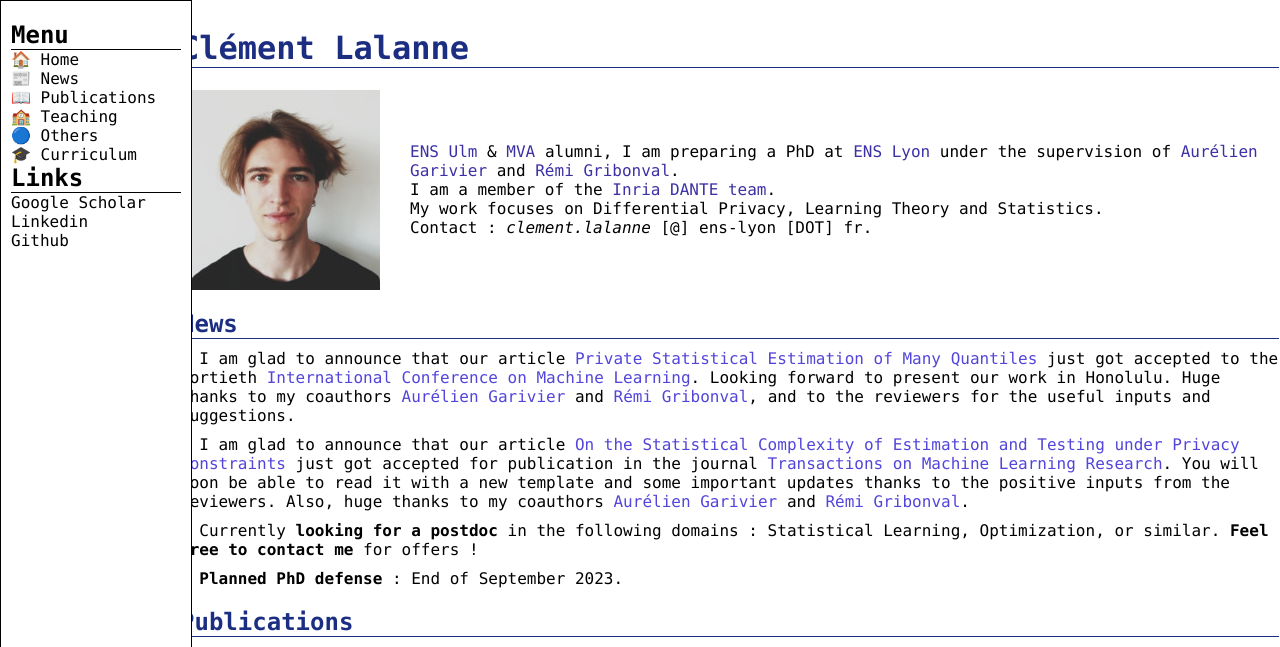
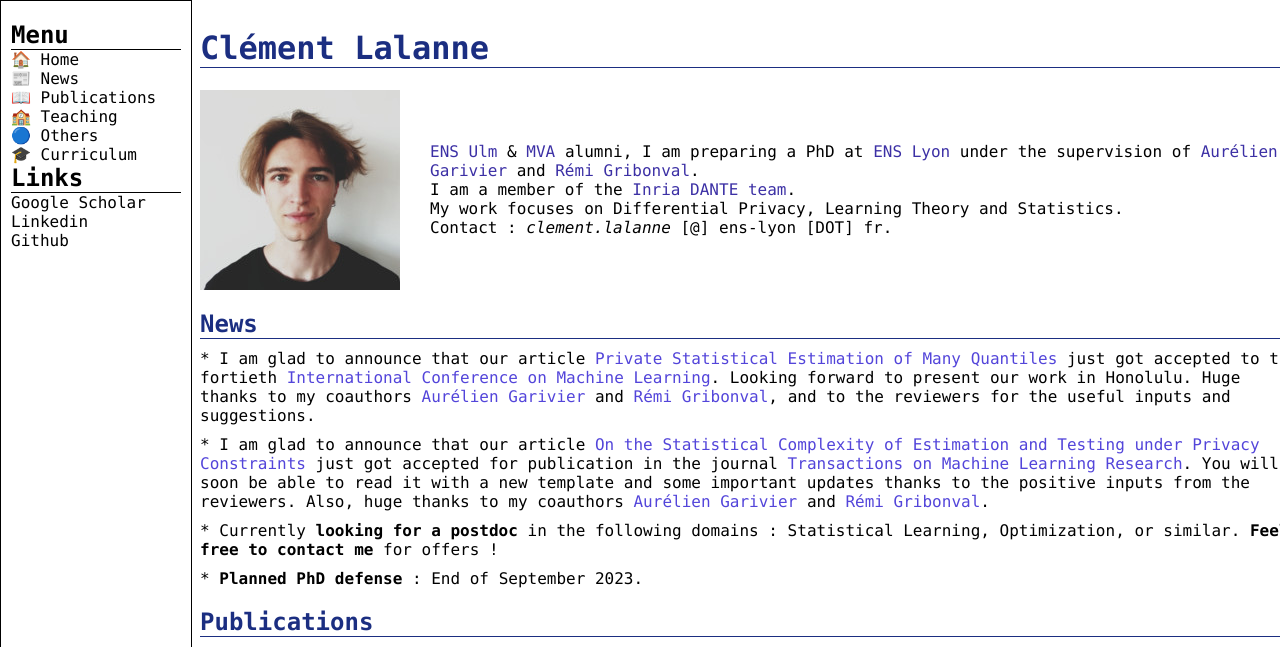
Before and after one commit to clemlal/clemlal.github.io, a Jekyll site: the page index.html, which Jekyll copies as it is, in a window 1280 px wide and 1400 px high. Shown: the top 647 px of the window. Built offline with Jekyll 4.4.1, drawn with Linux system fonts in a browser that asks for light colours; grey boxes are pictures that could not be loaded.

Commit message:
Update index.html

```diff
--- a/index.html
+++ b/index.html
@@ -50,7 +50,7 @@
       color: black;
     }
     .main {
-      margin: 0 -20px;
+      margin: 0 0px;
       background-color: rgb(255, 255, 255);
       width: 100%;
     }
```
